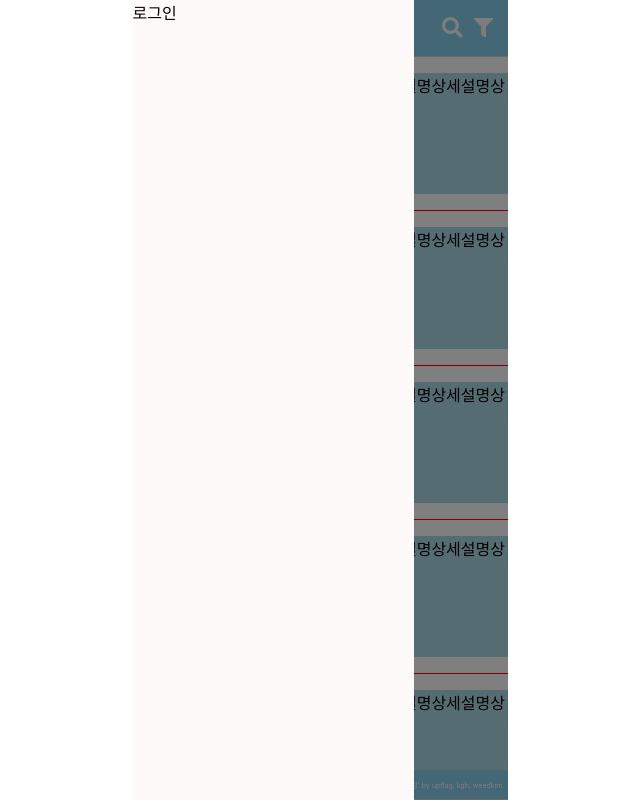
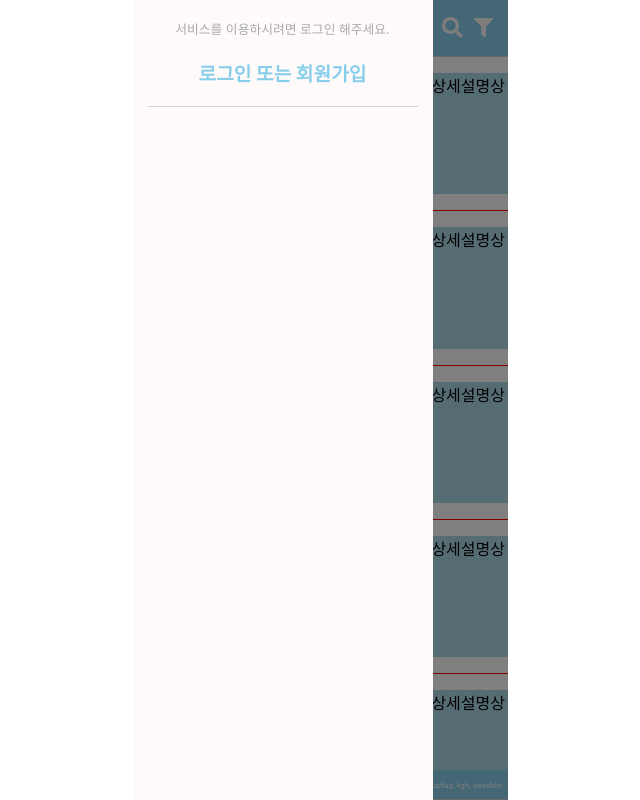
Before and after one commit to kgh3489/2021Hanium, a React (Create React App) app: page / in a window 1280 px wide. Both pictures are taken after a click on the button 481 px from the left and 28 px from the top of the page. Shown: the whole page, without its empty margins (320-960 px from the left). Built offline with nearby package versions, Linux system fonts and the light colour scheme.

Commit message:
로그인 안되었을 시 팝업 UI

```diff
--- a/src/component/header/header_pop/header_pop.jsx
+++ b/src/component/header/header_pop/header_pop.jsx
@@ -13,7 +13,13 @@ const HeaderPop = ({toggleMenu}) => {
 
         <div className={styles.left_pop} onClick={onMenutoggle}>
             <div className={styles.pop_menu}>
-                <>로그인</>
+                    {/* 로그인 되었을 시 안나옴 */}
+                    <div className={styles.beforeLogin}>
+                        <span className={styles.message}>서비스를 이용하시려면 로그인 해주세요.</span>
+                        <spqn className={styles.move_login_page}>로그인 또는 회원가입</spqn>
+                    </div>
+                    {/* 로그인 되었을 시 나옴 */}
+
             </div>
         </div>
     )
--- a/src/component/header/header_pop/header_pop.module.css
+++ b/src/component/header/header_pop/header_pop.module.css
@@ -8,10 +8,33 @@
 }
 
 .pop_menu {
-  position: absolute;
-  display: block;
-  top: 0px;
+  display: flex;
+  align-items: center;
+  flex-direction: column;
   background-color: snow;
-  width: 75%;
+  width: 300px;
   height: 100vh;
 }
+
+.beforeLogin {
+  display: flex;
+  flex-direction: column;
+  align-items: center;
+  justify-content: space-around;
+  width: 90%;
+  height: 90px;
+  padding: 0.5rem 0;
+  border-bottom: 1px solid lightgray;
+}
+
+.message {
+  font-size: 0.8em;
+  color: darkgray;
+}
+
+.move_login_page {
+  font-size: 1.2em;
+  font-weight: bold;
+  color: skyblue;
+  cursor: pointer;
+}
```
